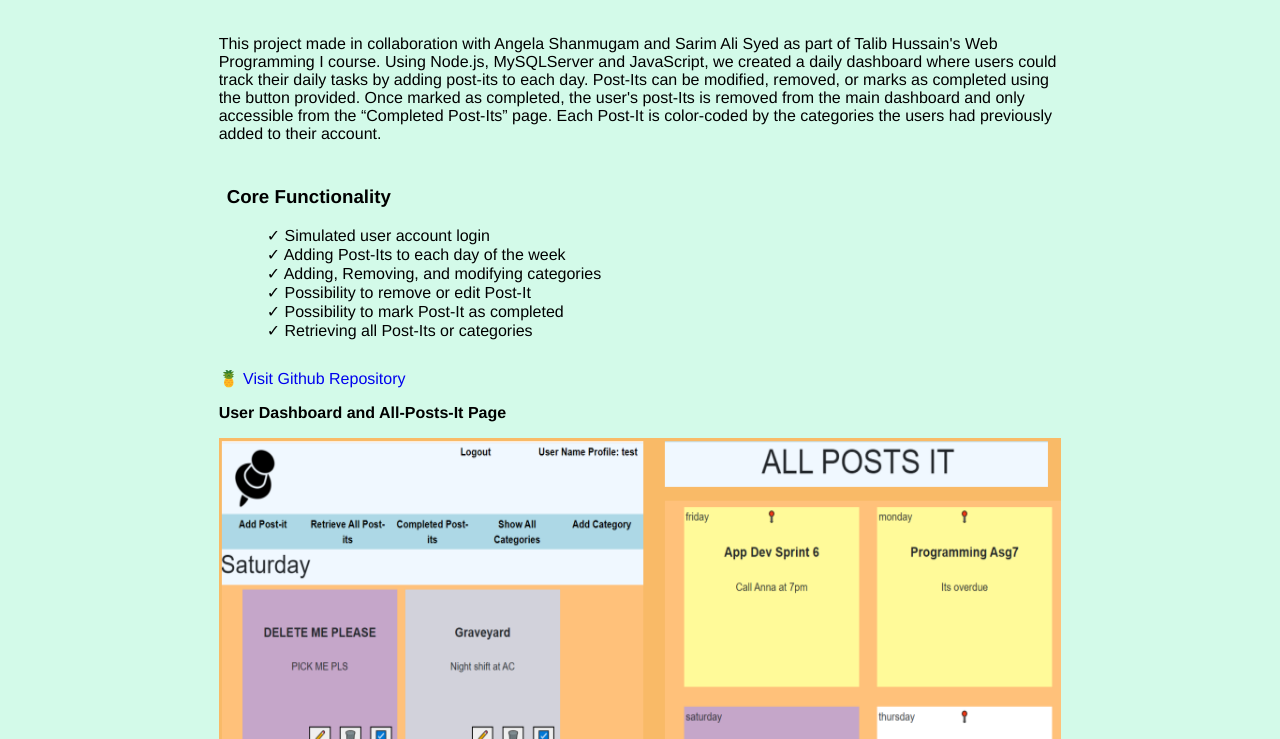
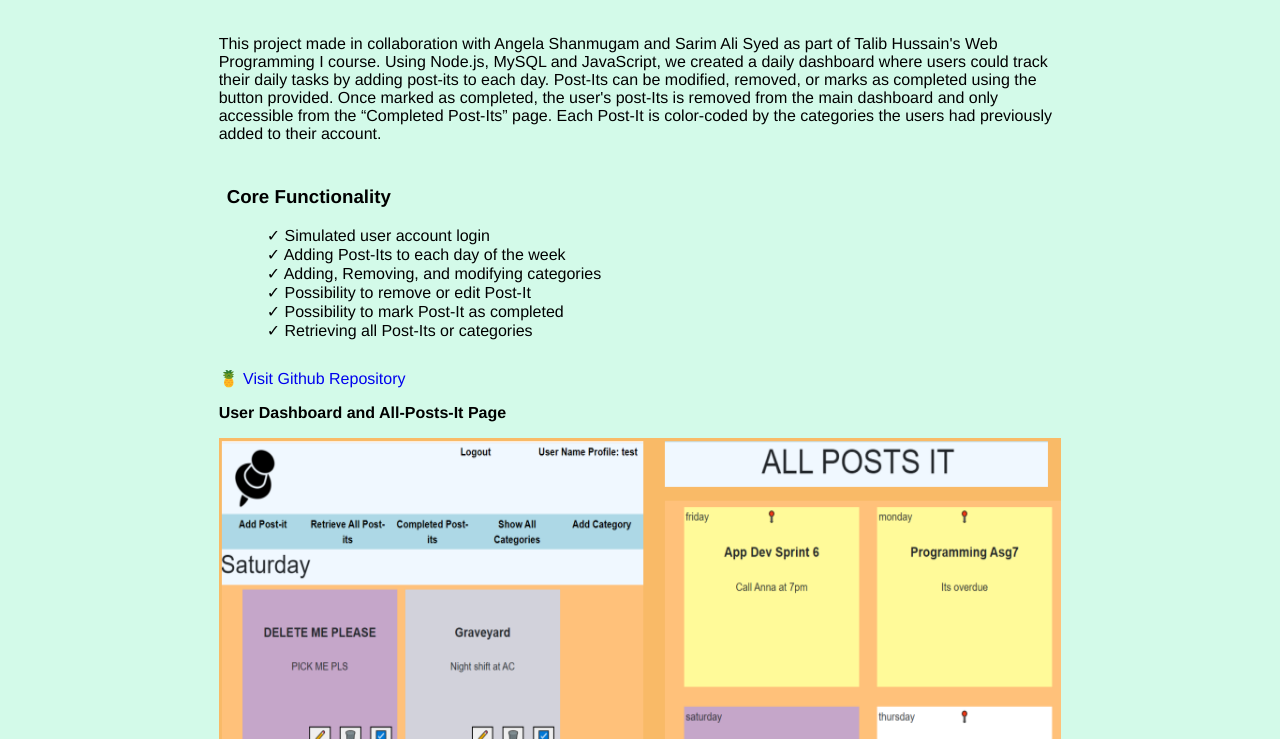
Before and after one commit to Emmanuelle-Oles/emmanuelle-oles.github.io, a plain HTML site: page projects/project2.html in a window 1280 px wide. Shown: the part 61-800 px from the top of the page. Drawn offline with Linux system fonts and the light colour scheme.

Commit message:
final changes

```diff
--- a/projects/project2.html
+++ b/projects/project2.html
@@ -13,7 +13,7 @@
         <div class="project-description">
             <p>
                 This project made in collaboration with Angela Shanmugam and Sarim Ali Syed as part of Talib Hussain's Web Programming I course.
-                Using Node.js, MySQLServer and JavaScript, we created a daily dashboard where users could track their daily tasks by adding post-its to each day.
+                Using Node.js, MySQL and JavaScript, we created a daily dashboard where users could track their daily tasks by adding post-its to each day.
                 Post-Its can be modified, removed, or marks as completed using the button provided. Once marked as completed, the user's post-Its is removed from the main dashboard and only accessible from the “Completed Post-Its” page. Each Post-It is color-coded by the categories the users had previously added to their account.
             </p>
 
```
